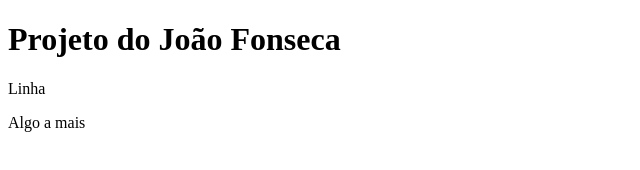
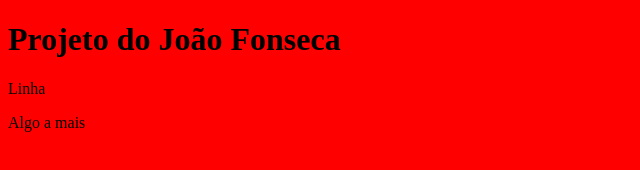
Before and after one commit to Mizuuti/curso-git, a plain HTML site: page index.html in a window 1280 px wide. Shown: the whole page, without its empty margins (0-640 px from the left). Drawn offline with Linux system fonts and the light colour scheme.

Commit message:
Inserido novo design

```diff
--- /dev/null
+++ b/estilo.css
@@ -0,0 +1,3 @@
+body {
+	background-color: red;
+}
--- a/index.html
+++ b/index.html
@@ -1,6 +1,8 @@
 <!DOCTYPE html>
 <html>
 <head>
+	<meta charset="utf-8">
+	<link rel="stylesheet" type="text/css" href="estilo.css">
 	<title></title>
 </head>
 <body>
```
